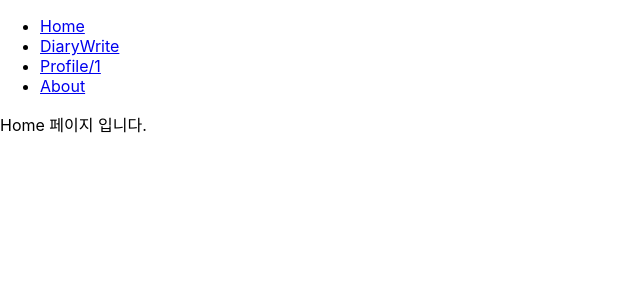
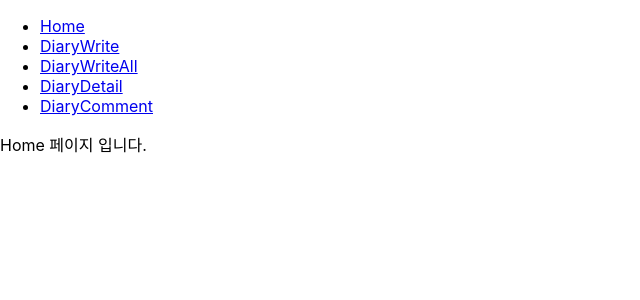
Before and after one commit to bigbit99/warrr-diary-note, a React (Create React App) app: page / in a window 1280 px wide. Shown: the top 300 px of the page, without its empty margins (0-640 px from the left). Built offline with nearby package versions, Linux system fonts and the light colour scheme.

Commit message:
routerupdate

```diff
--- a/src/App.js
+++ b/src/App.js
@@ -2,6 +2,7 @@ import { BrowserRouter, Route, Routes } from "react-router-dom";
 import "./App.css";
 import Home from "./pages/Home";
 import DiaryWrite from "./pages/DiaryWrite";
+import DiaryWriteAll from "./pages/DiaryWriteAll";
 import DiaryDetail from "./pages/DiaryDetail";
 import DiaryComment from "./pages/DiaryComment";
 import NotFound from "./pages/NotFound";
@@ -15,6 +16,7 @@ function App() {
         <Routes>
           <Route path="/" element={<Home />} />
           <Route path="/diarywrite" element={<DiaryWrite />} />
+          <Route path="/diarywriteall" element={<DiaryWriteAll />} />
           <Route path="/diarydetail" element={<DiaryDetail />} />
           <Route path="/diarycomment" element={<DiaryComment />} />
           <Route path="/*" element={<NotFound />} />
--- a/src/components/Links.jsx
+++ b/src/components/Links.jsx
@@ -10,10 +10,13 @@ function Links(){
             <Link to="/diarywrite">DiaryWrite</Link>
         </li>
         <li>
-            <Link to="/diarydetail">Profile/1</Link>
+            <Link to="/diarywriteAll">DiaryWriteAll</Link>
         </li>
         <li>
-            <Link to="/diarycomment">About</Link>
+            <Link to="/diarydetail">DiaryDetail</Link>
+        </li>
+        <li>
+            <Link to="/diarycomment">DiaryComment</Link>
         </li>
 
     </ul>
```
